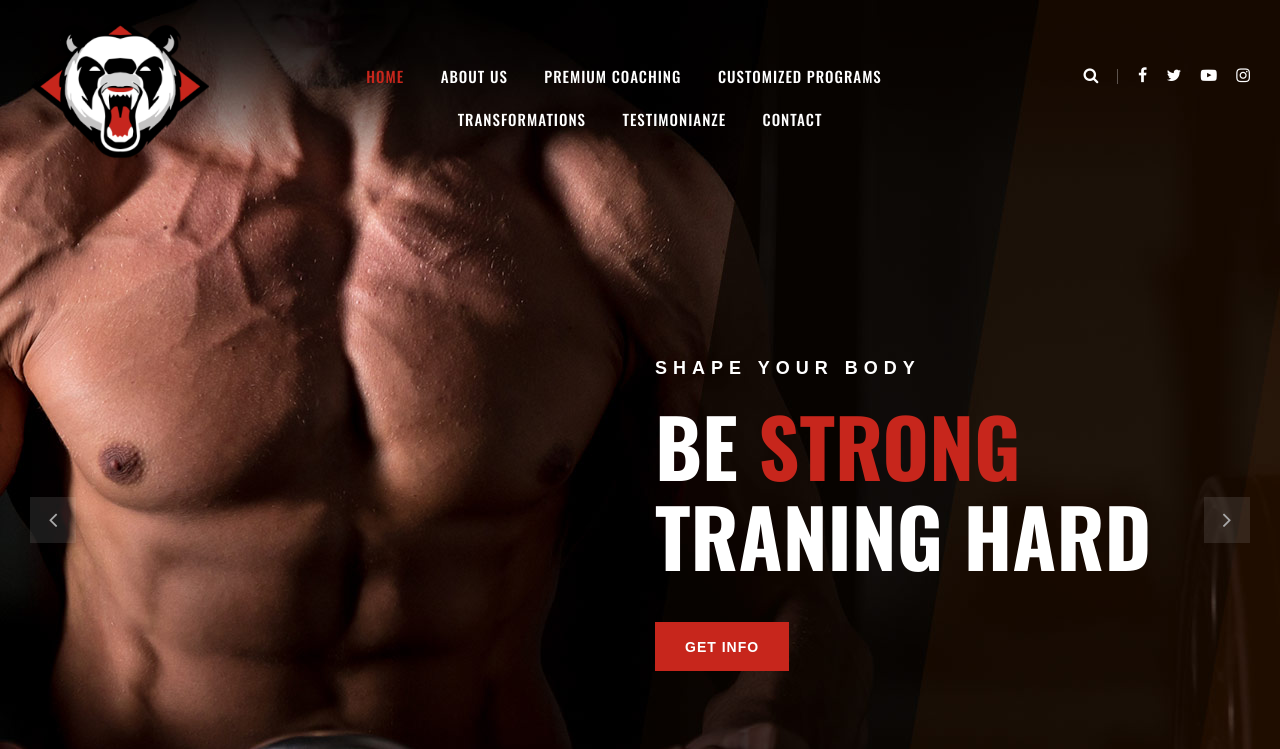
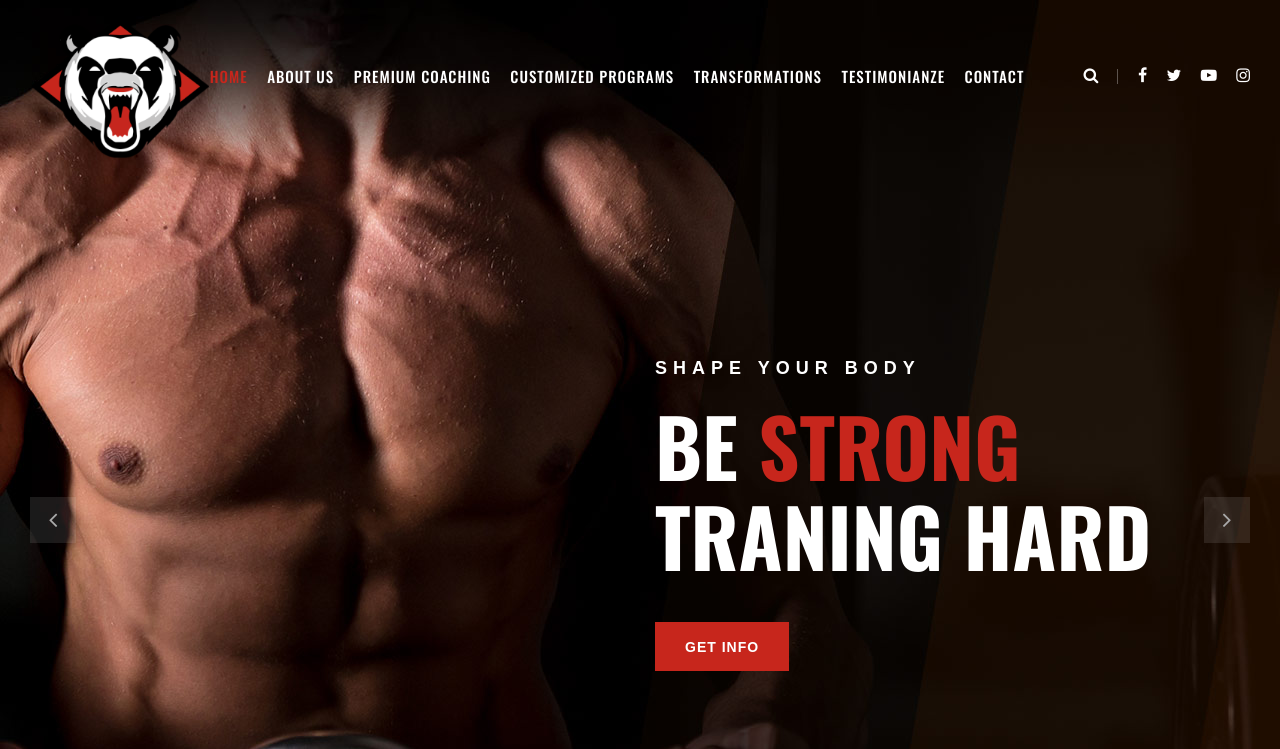
Before and after one commit to Ziad-Behairy/Online_Coaching_Web, a plain HTML site: page index.html in a window 1280 px wide. Shown: the top 749 px of the page. Drawn offline with nearby package versions, Linux system fonts and the light colour scheme; a web font is replaced by a local one.

Commit message:
center the nav

```diff
--- a/css/style.css
+++ b/css/style.css
@@ -349,13 +349,19 @@ ol {
 	text-align: center;
 }
 
-.nav-menu ul li {
+.nav-menu ul {
 	list-style: none;
+	padding: 0;
+	margin: 0;
+	margin-left: -150px; /* Adjust the value as needed */
+  }
+
+  .nav-menu ul li {
 	display: inline-block;
-	margin-right: 32px;
-	position: relative;
-	z-index: 1;
-}
+	white-space: nowrap;
+	margin-right: 15px;
+  }
+
 
 .nav-menu ul li .dropdown {
 	position: absolute;
--- a/index.html
+++ b/index.html
@@ -82,7 +82,7 @@
                         </a>
                     </div>
                 </div>
-                <div class="col-lg-6">
+                <div class="col-lg-7">
                     <nav class="nav-menu">
                         <ul>
                             <li class="active"><a href="./index.html">Home</a></li>
@@ -105,7 +105,7 @@
                         </ul>
                     </nav>
                 </div>
-                <div class="col-lg-3">
+                <div class="col-lg-2">
                     <div class="top-option">
                         <div class="to-search search-switch">
                             <i class="fa fa-search"></i>
```
